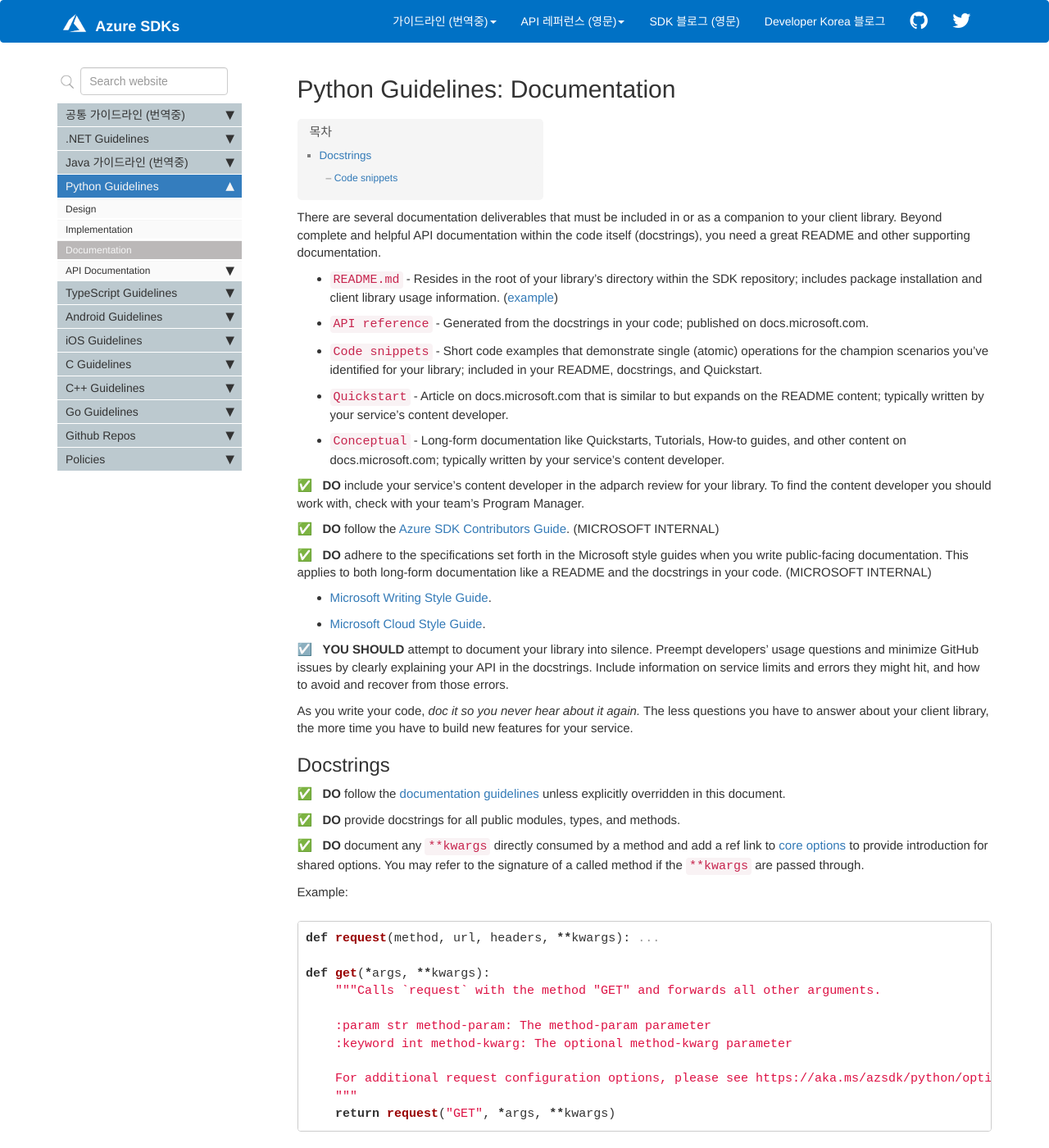
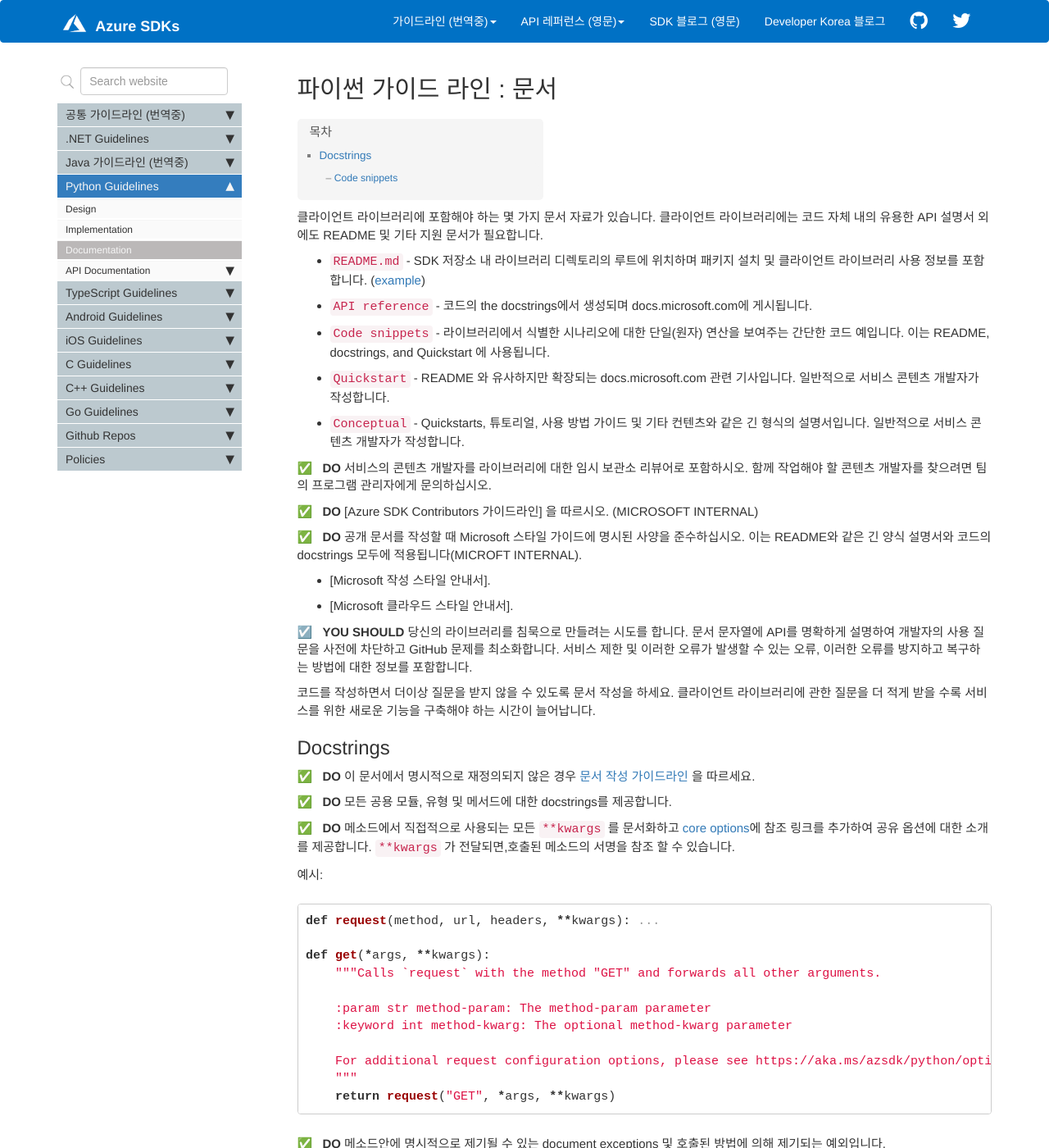
Before and after one commit to Azure/azure-sdk-korean, a Jekyll site: the page built from docs/python/documentation.md, in a window 1280 px wide and 1400 px high. Shown: the whole window at 82% size. Built offline with Jekyll 4.4.1, drawn with Linux system fonts in a browser that asks for light colours; comment, search, counter and statistics services are not loaded; some of the changed text lies outside the part shown.

Commit message:
Update documentation.md
add translations

````diff
--- a/docs/python/documentation.md
+++ b/docs/python/documentation.md
@@ -1,41 +1,42 @@
 ---
-title: "Python Guidelines: Documentation"
+title: "파이썬 가이드 라인 : 문서"
 keywords: guidelines python
 permalink: python_documentation.html
 folder: python
 sidebar: general_sidebar
 ---
 
-There are several documentation deliverables that must be included in or as a companion to your client library. Beyond complete and helpful API documentation within the code itself (docstrings), you need a great README and other supporting documentation.
+클라이언트 라이브러리에 포함해야 하는 몇 가지 문서 자료가 있습니다.
+클라이언트 라이브러리에는 코드 자체 내의 유용한 API 설명서 외에도 README 및 기타 지원 문서가 필요합니다.
 
-* `README.md` - Resides in the root of your library's directory within the SDK repository; includes package installation and client library usage information. ([example][README-EXAMPLE])
-* `API reference` - Generated from the docstrings in your code; published on docs.microsoft.com.
-* `Code snippets` - Short code examples that demonstrate single (atomic) operations for the champion scenarios you've identified for your library; included in your README, docstrings, and Quickstart.
-* `Quickstart` - Article on docs.microsoft.com that is similar to but expands on the README content; typically written by your service's content developer.
-* `Conceptual` - Long-form documentation like Quickstarts, Tutorials, How-to guides, and other content on docs.microsoft.com; typically written by your service's content developer.
+* `README.md` - SDK 저장소 내 라이브러리 디렉토리의 루트에 위치하며 패키지 설치 및 클라이언트 라이브러리 사용 정보를 포함합니다. ([example][README-EXAMPLE])
+* `API reference` - 코드의 the docstrings에서 생성되며 docs.microsoft.com에 게시됩니다.
+* `Code snippets` - 라이브러리에서 식별한 시나리오에 대한 단일(원자) 연산을 보여주는 간단한 코드 예입니다. 이는 README, docstrings, and Quickstart 에 사용됩니다.
+* `Quickstart` - README 와 유사하지만 확장되는 docs.microsoft.com 관련 기사입니다. 일반적으로 서비스 콘텐츠 개발자가 작성합니다.
+* `Conceptual` - Quickstarts, 튜토리얼, 사용 방법 가이드 및 기타 컨텐츠와 같은 긴 형식의 설명서입니다. 일반적으로 서비스 콘텐츠 개발자가 작성합니다.
 
-{% include requirement/MUST id="python-docs-content-dev" %} include your service's content developer in the adparch review for your library. To find the content developer you should work with, check with your team's Program Manager.
+{% include requirement/MUST id="python-docs-content-dev" %} 서비스의 콘텐츠 개발자를 라이브러리에 대한 임시 보관소 리뷰어로 포함하시오. 함께 작업해야 할 콘텐츠 개발자를 찾으려면 팀의 프로그램 관리자에게 문의하십시오.
 
-{% include requirement/MUST id="python-docs-contributor-guide" %} follow the [Azure SDK Contributors Guide]. (MICROSOFT INTERNAL)
+{% include requirement/MUST id="python-docs-contributor-guide" %} [Azure SDK Contributors 가이드라인] 을 따르시오. (MICROSOFT INTERNAL)
 
-{% include requirement/MUST id="python-docs-style-guide" %} adhere to the specifications set forth in the Microsoft style guides when you write public-facing documentation. This applies to both long-form documentation like a README and the docstrings in your code. (MICROSOFT INTERNAL)
+{% include requirement/MUST id="python-docs-style-guide" %} 공개 문서를 작성할 때 Microsoft 스타일 가이드에 명시된 사양을 준수하십시오. 이는 README와 같은 긴 양식 설명서와 코드의 docstrings 모두에 적용됩니다(MICROFT INTERNAL).
 
-* [Microsoft Writing Style Guide].
-* [Microsoft Cloud Style Guide].
+* [Microsoft 작성 스타일 안내서].
+* [Microsoft 클라우드 스타일 안내서].
 
-{% include requirement/SHOULD id="python-docs-into-silence" %} attempt to document your library into silence. Preempt developers' usage questions and minimize GitHub issues by clearly explaining your API in the docstrings. Include information on service limits and errors they might hit, and how to avoid and recover from those errors.
+{% include requirement/SHOULD id="python-docs-into-silence" %} 당신의 라이브러리를 침묵으로 만들려는 시도를 합니다. 문서 문자열에 API를 명확하게 설명하여 개발자의 사용 질문을 사전에 차단하고 GitHub 문제를 최소화합니다. 서비스 제한 및 이러한 오류가 발생할 수 있는 오류, 이러한 오류를 방지하고 복구하는 방법에 대한 정보를 포함합니다.
 
-As you write your code, *doc it so you never hear about it again.* The less questions you have to answer about your client library, the more time you have to build new features for your service.
+코드를 작성하면서 더이상 질문을 받지 않을 수 있도록 문서 작성을 하세요. 클라이언트 라이브러리에 관한 질문을 더 적게 받을 수록 서비스를 위한 새로운 기능을 구축해야 하는 시간이 늘어납니다.
 
 ## Docstrings
 
-{% include requirement/MUST id="python-docstrings-pydocs" %} follow the [documentation guidelines](http://aka.ms/pydocs) unless explicitly overridden in this document.
+{% include requirement/MUST id="python-docstrings-pydocs" %} 이 문서에서 명시적으로 재정의되지 않은 경우 [문서 작성 가이드라인](http://aka.ms/pydocs) 을 따르세요.
 
-{% include requirement/MUST id="python-docstrings-all" %} provide docstrings for all public modules, types, and methods.
+{% include requirement/MUST id="python-docstrings-all" %} 모든 공용 모듈, 유형 및 메서드에 대한 docstrings를 제공합니다.
 
-{% include requirement/MUST id="python-docstrings-kwargs" %} document any `**kwargs` directly consumed by a method and add a ref link to [core options](https://aka.ms/azsdk/python/options) to provide introduction for shared options. You may refer to the signature of a called method if the `**kwargs` are passed through.
+{% include requirement/MUST id="python-docstrings-kwargs" %} 메소드에서 직접적으로 사용되는 모든  `**kwargs` 를 문서화하고 [core options](https://aka.ms/azsdk/python/options)에 참조 링크를 추가하여 공유 옵션에 대한 소개를 제공합니다. `**kwargs` 가 전달되면,호출된 메소드의 서명을 참조 할 수 있습니다.
 
-Example:
+예시:
 ```python
 def request(method, url, headers, **kwargs): ...
 
@@ -50,21 +51,21 @@ def get(*args, **kwargs):
     return request("GET", *args, **kwargs)
 ```
 
-{% include requirement/MUST id="python-docstrings-exceptions" %} document exceptions that may be raised explicitly in the method and any exceptions raised by the called method.
+{% include requirement/MUST id="python-docstrings-exceptions" %} 메소드안에 명시적으로 제기될 수 있는 document exceptions 및 호출된 방법에 의해 제기되는 예외입니다.
 
 ### Code snippets
 
-{% include requirement/MUST id="python-snippets-include" %} include example code snippets alongside your library's code within the repository. The snippets should clearly and succinctly demonstrate the operations most developers need to perform with your library. Include snippets for every common operation, and especially for those that are complex or might otherwise be difficult for new users of your library. At a bare minimum, include snippets for the champion scenarios you've identified for the library.
+{% include requirement/MUST id="python-snippets-include" %} 예제 코드 스니펫은 저장소 내에 라이브러리의 코드와 함께 포함합니다. 이러한 코드 스니펫은 대부분의 개발자가 라이브러리에서 수행해야 하는 작업을 명확하고 간결하게 보여 줍니다. 모든 일반 작업, 특히 라이브러리의 새 사용자에게 복잡하거나 어려울 수 있는 작업에 대한 스니펫을 포함합니다. 최소한 라이브러리에 대해 식별한 챔피언 시나리오에 대한 스니펫을 포함합니다.
 
-{% include requirement/MUST id="python-snippets-build" %} build and test your example code snippets using the repository's continuous integration (CI) to ensure they remain functional.
+{% include requirement/MUST id="python-snippets-build" %} 저장소의 CI(Continuous Integration)를 사용하여 예제 코드 조각을 빌드하고 테스트하여 제대로 작동하는지 확인합니다.
 
-{% include requirement/MUST id="python-snippets-docstrings" %} include the example code snippets in your library's docstrings so they appear in its API reference. If the language and its tools support it, ingest these snippets directly into the API reference from within the docstrings. Each sample should be a valid `pytest`.
+{% include requirement/MUST id="python-snippets-docstrings" %} 예제 코드 스니펫을 라이브러리의 문서 문자열에 포함시켜 해당 문서열이 API 참조에 나타나도록 합니다. 언어와 해당 도구가 지원하는 경우 이러한 코드 스니펫을 문서 문자열 내에서 API 참조로 직접 수집합니다. 각 샘플은 유효한 `pytest`여야 합니다.
 
-Use the `literalinclude` directive in Python docstrings to instruct Sphinx to [ingest the snippets automatically][1].
+파이썬 docstrings의 `literalinclude` 지시어를 사용하여 Sphinx가 [자동으로 스니펫을 수집하도록 지시하십시오][1].
 
-{% include requirement/MUSTNOT id="python-snippets-combinations" %} combine more than one operation in a code snippet unless it's required for demonstrating the type or member, or it's *in addition to* existing snippets that demonstrate atomic operations. For example, a Cosmos DB code snippet should not include both account and container creation operations--create two different snippets, one for account creation, and one for container creation.
+{% include requirement/MUSTNOT id="python-snippets-combinations" %} 유형이나 멤버를 시연하는 데 필요한게 아니거나 원자 연산을 시연하는게 아니라면 코드 스니펫에 둘 이상의 작업을 결합합니다. 예를 들어, Cosmos DB 코드 스니펫은 계정 생성 작업과 컨테이너 생성 작업을 모두 포함해서는 안됩니다. 두 개의 다른 스니펫으로, 하나는 계정 생성용, 다른 하나는 컨테이너 생성용으로 작성합니다.
 
-Combined operations cause unnecessary friction for a library consumer by requiring knowledge of additional operations which might be outside their current focus. It requires them to first understand the tangential code surrounding the operation they're working on, then carefully extract just the code they need for their task. The developer can no longer simply copy and paste the code snippet into their project.
+결합된 작업은 라이브러리 사용자에게 현재 초점을 벗어날 수 있는 추가 작업에 대한 지식을 요구하여 어려움을 줄 수 있습니다. 먼저 작업 중인 작업과 관련된 코드를 파악한 다음, 작업에 필요한 코드만 신중하게 추출해야 합니다. 개발자는 더 이상 코드 스니펫만 복사하여 프로젝트에 붙여넣을 수 없습니다.
 
 {% include refs.md %}
 {% include_relative refs.md %}
````
